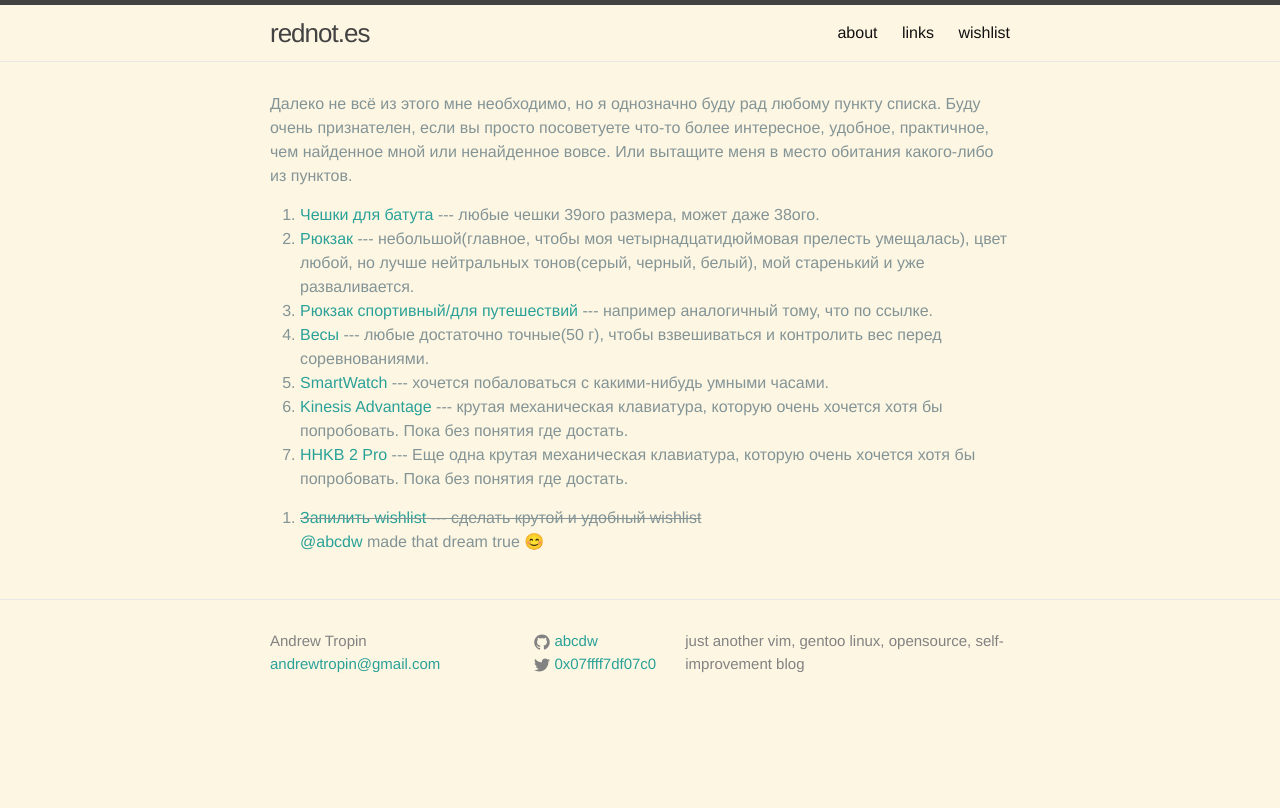
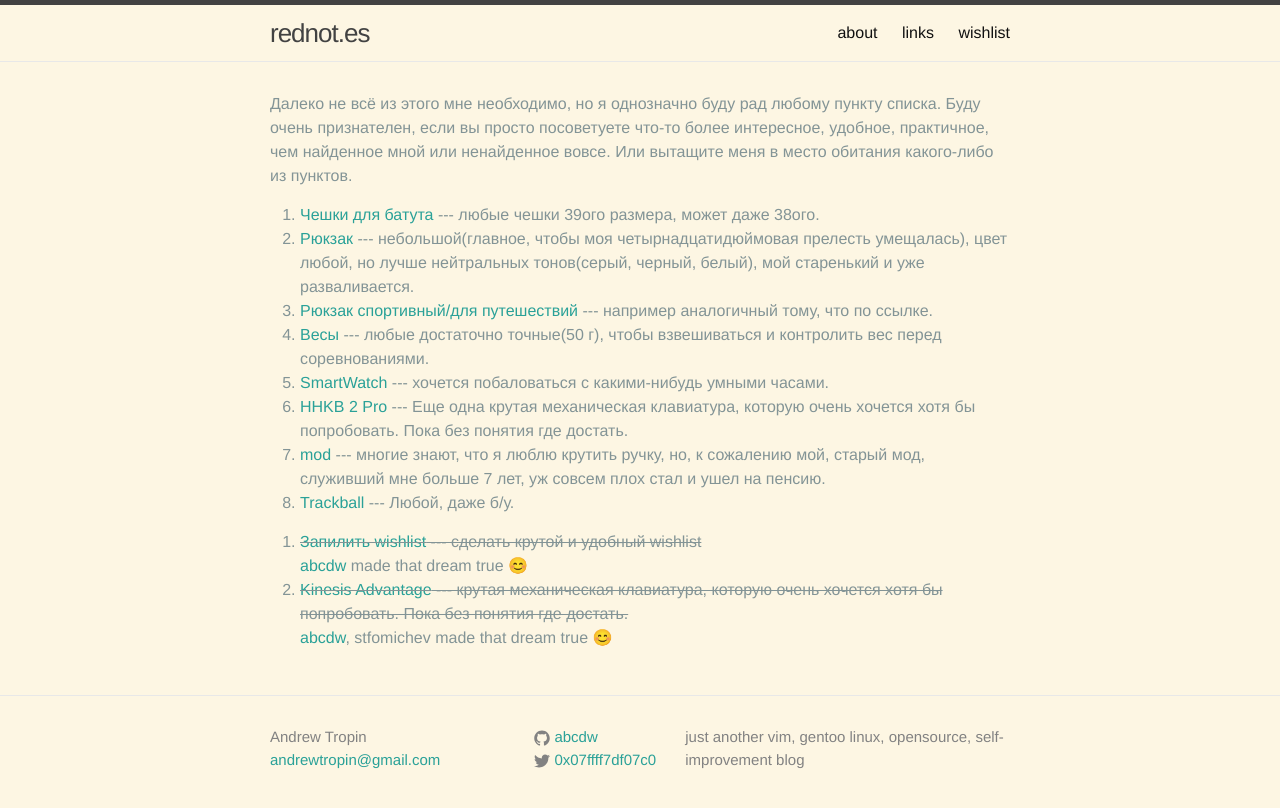
Before and after one commit to rednotes/rednotes.github.io, a Jekyll site: the page built from pages/wishlist.html, in a window 1280 px wide. Shown: the top 808 px of the page. Built offline with Jekyll 4.4.1, drawn with Linux system fonts in a browser that asks for light colours; emoji names are drawn with the system emoji font; Markdown is read by kramdown in place of the engine named in the settings; comment, search, counter and statistics services are not loaded.

Commit message:
Update wishlist

```diff
--- a/_data/wishlist.yml
+++ b/_data/wishlist.yml
@@ -1,6 +1,6 @@
 - name: Запилить wishlist
   description: сделать крутой и удобный wishlist
-  performer: <a href="https://vk.com/abcdw">@abcdw</a>
+  performer: <a href="https://vk.com/abcdw">abcdw</a>
 
 - name: Чешки для батута
   description: любые чешки 39ого размера, может даже 38ого.
@@ -31,7 +31,16 @@
 - name: Kinesis Advantage
   description: крутая механическая клавиатура, которую очень хочется хотя бы попробовать. Пока без понятия где достать.
   url: https://www.kinesis-ergo.com/shop/advantage-for-pc-mac/
+  performer: <a href="https://vk.com/abcdw">abcdw</a>, stfomichev
 
 - name: HHKB 2 Pro
   description: Еще одна крутая механическая клавиатура, которую очень хочется хотя бы попробовать. Пока без понятия где достать.
   url: https://elitekeyboards.com/products.php?sub=pfu_keyboards,hhkbpro2&pid=pdkb400bn
+
+- name: mod
+  description: многие знают, что я люблю крутить ручку, но, к сожалению мой, старый мод, служивший мне больше 7 лет, уж совсем плох стал и ушел на пенсию.
+  url: http://www.ebay.com/itm/21CM-Non-Slip-Coated-Professional-Spin-Spinning-Pen-for-Champion-Competition-V15-/201283855022
+
+- name: Trackball
+  description: Любой, даже б/у.
+  url: http://www.amazon.com/b?node=172499
```
